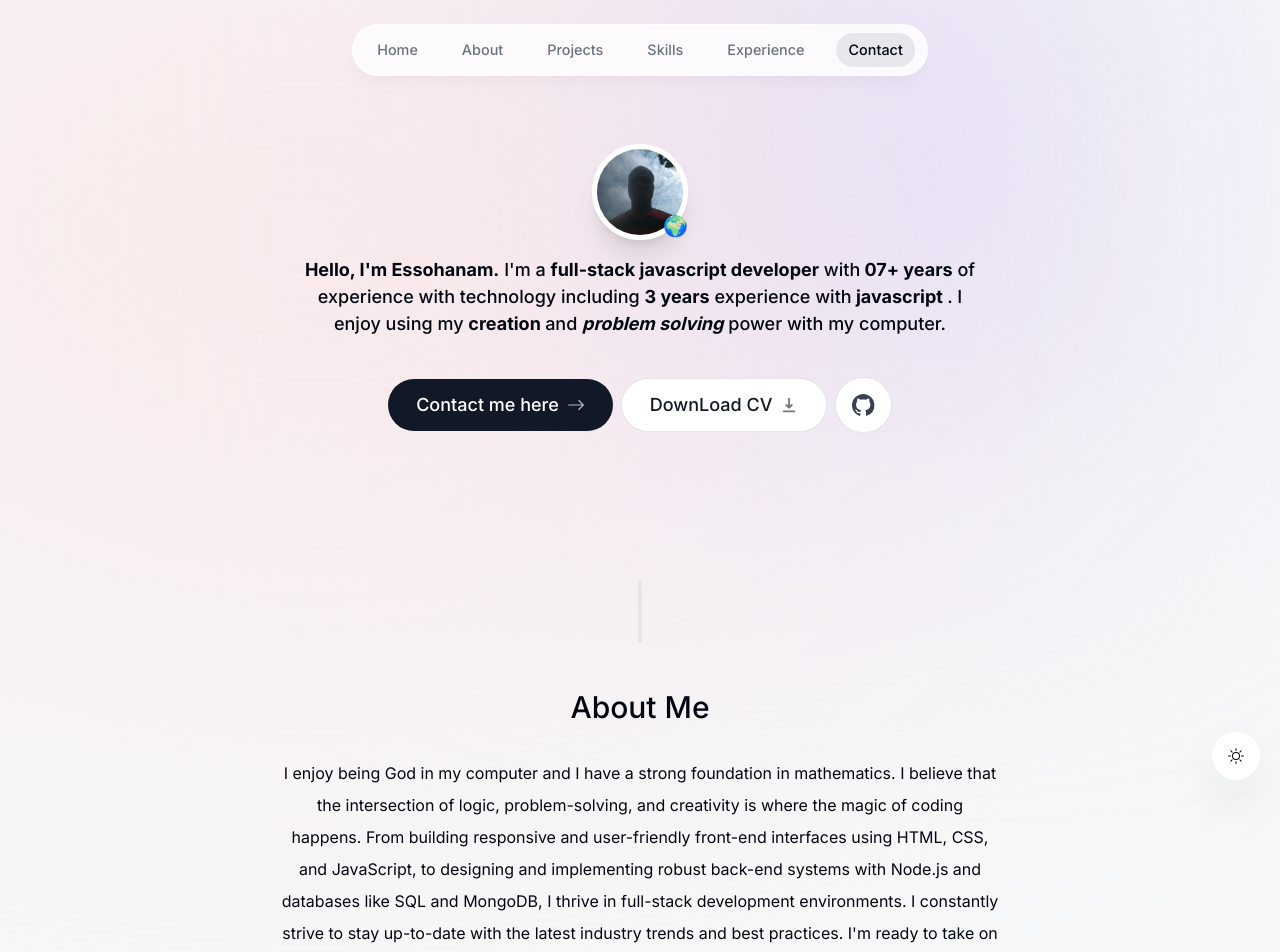
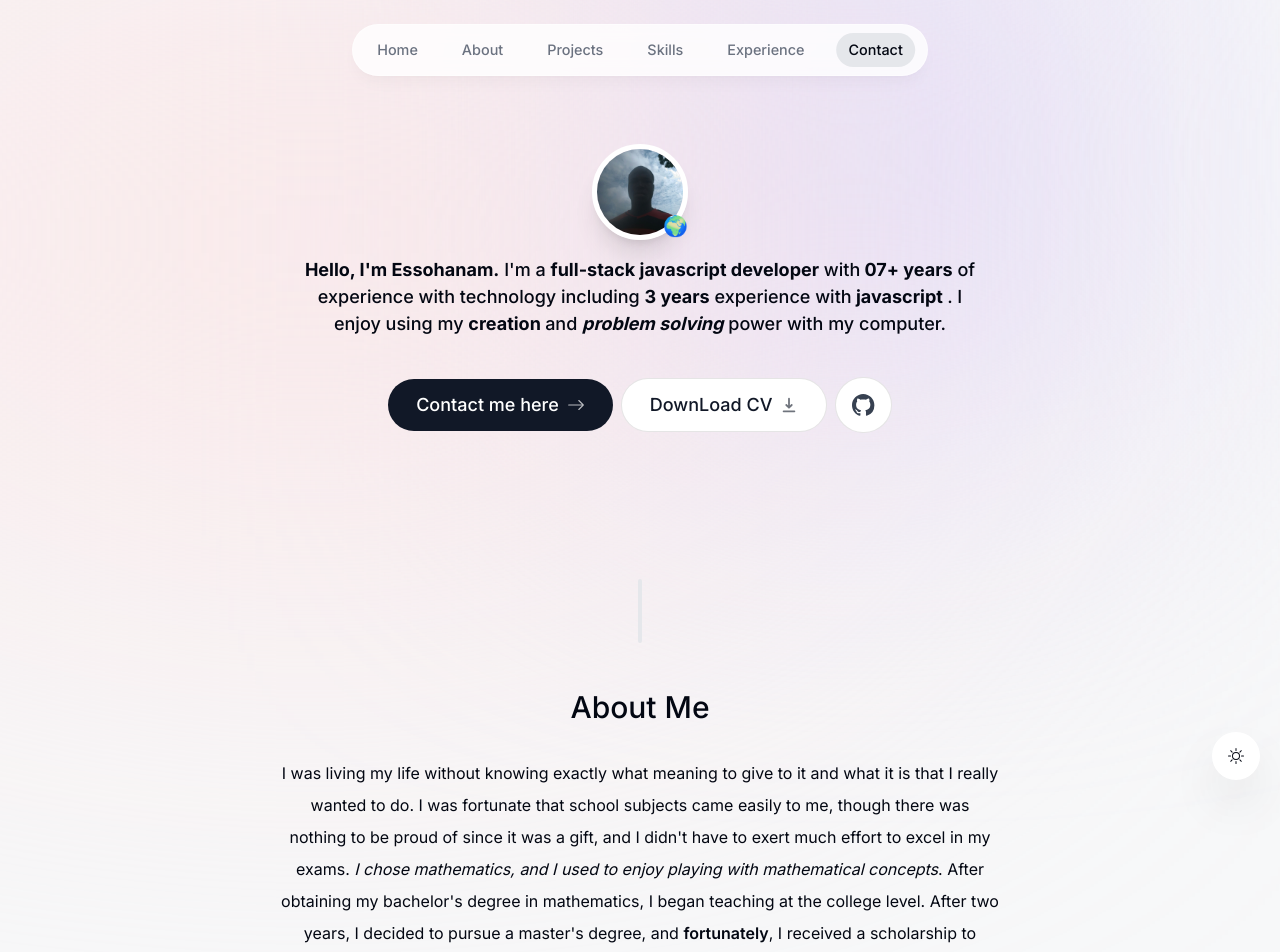
Before and after one commit to Essoh21/m-portfolio, a Next.js app: page / in a window 1280 px wide. Shown: the top 952 px of the page. Built offline with nearby package versions, Linux system fonts and the light colour scheme.

Commit message:
update About me and contactForm

```diff
--- a/components/About.tsx
+++ b/components/About.tsx
@@ -20,16 +20,38 @@ export default function About() {
     >
       <SectionHeading>About me</SectionHeading>
       <p>
-        I enjoy being God in my computer and I have a strong foundation in
-        mathematics. I believe that the intersection of logic, problem-solving,
-        and creativity is where the magic of coding happens. From building
-        responsive and user-friendly front-end interfaces using HTML, CSS, and
-        JavaScript, to designing and implementing robust back-end systems with
-        Node.js and databases like SQL and MongoDB, I thrive in full-stack
-        development environments. I constantly strive to stay up-to-date with
-        the latest industry trends and best practices. I'm ready to take on new
-        challenges and contribute my expertise to create exceptional digital
-        experiences. `
+        I was living my life without knowing exactly what meaning to give to it
+        and what it is that I really wanted to do. I was fortunate that school
+        subjects came easily to me, though there was nothing to be proud of
+        since it was a gift, and I didn't have to exert much effort to excel in
+        my exams.{" "}
+        <span className="italic">
+          I chose mathematics, and I used to enjoy playing with mathematical
+          concepts
+        </span>
+        . After obtaining my bachelor's degree in mathematics, I began teaching
+        at the college level. After two years, I decided to pursue a master's
+        degree, and <span className="font-semibold">fortunately</span>, I
+        received a scholarship to support my studies. While{" "}
+        <span className="font-semibold">mathematics</span> remained intriguing
+        and manageable, I still didn't have a clear vision of how it would
+        impact my life. Following the completion of my master's degree, I
+        continued teaching mathematics, but I also developed an interest in
+        artificial intelligence and its potential applications in the field of
+        medicine. I was drawn to the idea of making a meaningful contribution to
+        my country and the world. My journey into the world of{" "}
+        <span className="font-semibold">artificial intelligence</span> has been
+        captivating and remains so to this day. During this journey, I
+        encountered a need for data, which led me to explore web development.
+        This discovery ignited a passion within me that I had never experienced
+        before, and I became genuinely excited about pursuing it further. With
+        web development,{" "}
+        <span className="font-semibold">
+          I realized that I could make a tangible impact on the world,
+          contributing to significant projects
+        </span>
+        . I dedicated my life to this pursuit, and now, I cannot go a day
+        without it.
       </p>
     </motion.section>
   );
--- a/components/ContactForm.tsx
+++ b/components/ContactForm.tsx
@@ -86,9 +86,10 @@ export default function ContactForm() {
       <div
         className={clsx(
           `
-         text-red-700 mb-2 text-sm my-4 max-w-full text-center`,
+         mb-2 text-sm my-4 max-w-full text-center`,
           {
             "text-green-700": submissionFeedBack === successMessage,
+            "text-red-700": submissionFeedBack !== successMessage,
           }
         )}
       >
```
